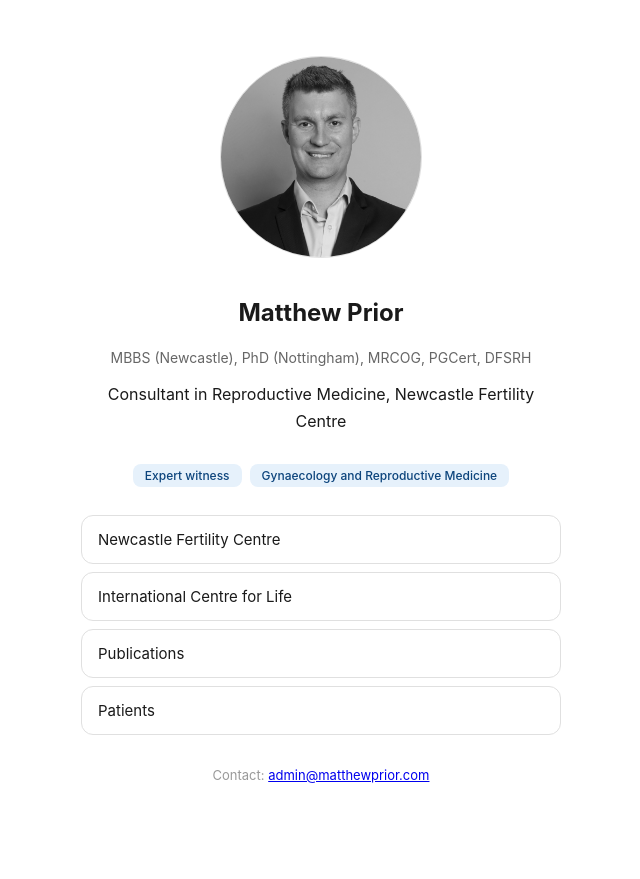
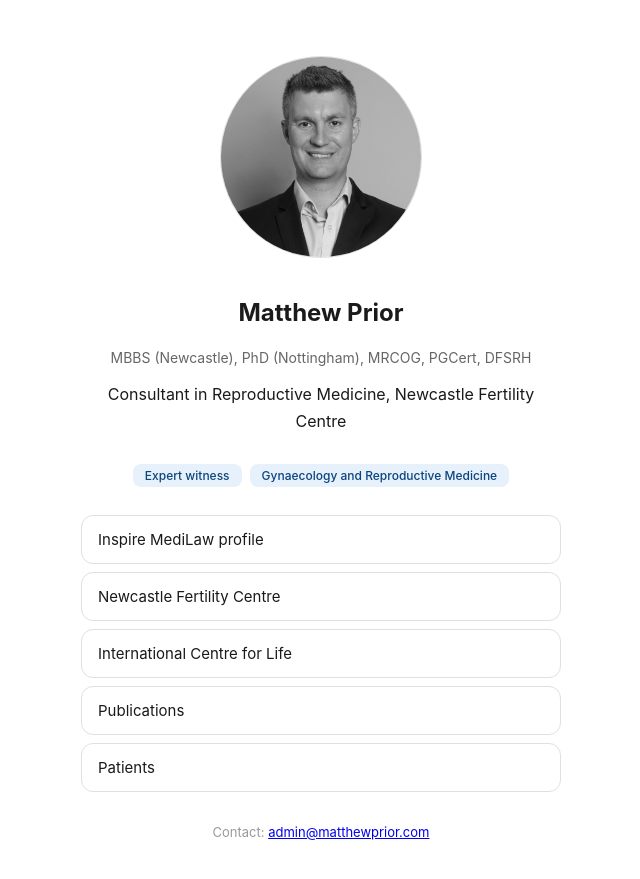
Before and after one commit to drmattprior/matthewprior, a Jekyll site: the page built from index.md, in a window 1280 px wide. Shown: the top 879 px of the page, without its empty margins (319-959 px from the left). Built offline with Jekyll 4.4.1, drawn with Linux system fonts in a browser that asks for light colours.

Commit message:
Update index.md

```diff
--- a/index.md
+++ b/index.md
@@ -15,7 +15,7 @@ Consultant in Reproductive Medicine, Newcastle Fertility Centre
 <span class="badge info">Expert witness</span> <span class="badge info">Gynaecology and Reproductive Medicine</span>
 {: class="badges" }
 
-<!-- [Inspire MediLaw profile](...){: class="link-item" } -->
+[Inspire MediLaw profile](https://www.imlexperts.com/experts/dr-matthew-prior/){: class="link-item" }
 [Newcastle Fertility Centre](https://www.newcastle-hospitals.nhs.uk/consultants/dr-matthew-prior/){: class="link-item" }
 [International Centre for Life](https://www.life.org.uk/who-we-are/onsite-partners/dr-matthew-prior/){: class="link-item" }
 [Publications](https://scholar.google.com/citations?user=s7QRVkQAAAAJ&hl=en){: class="link-item" }
```
